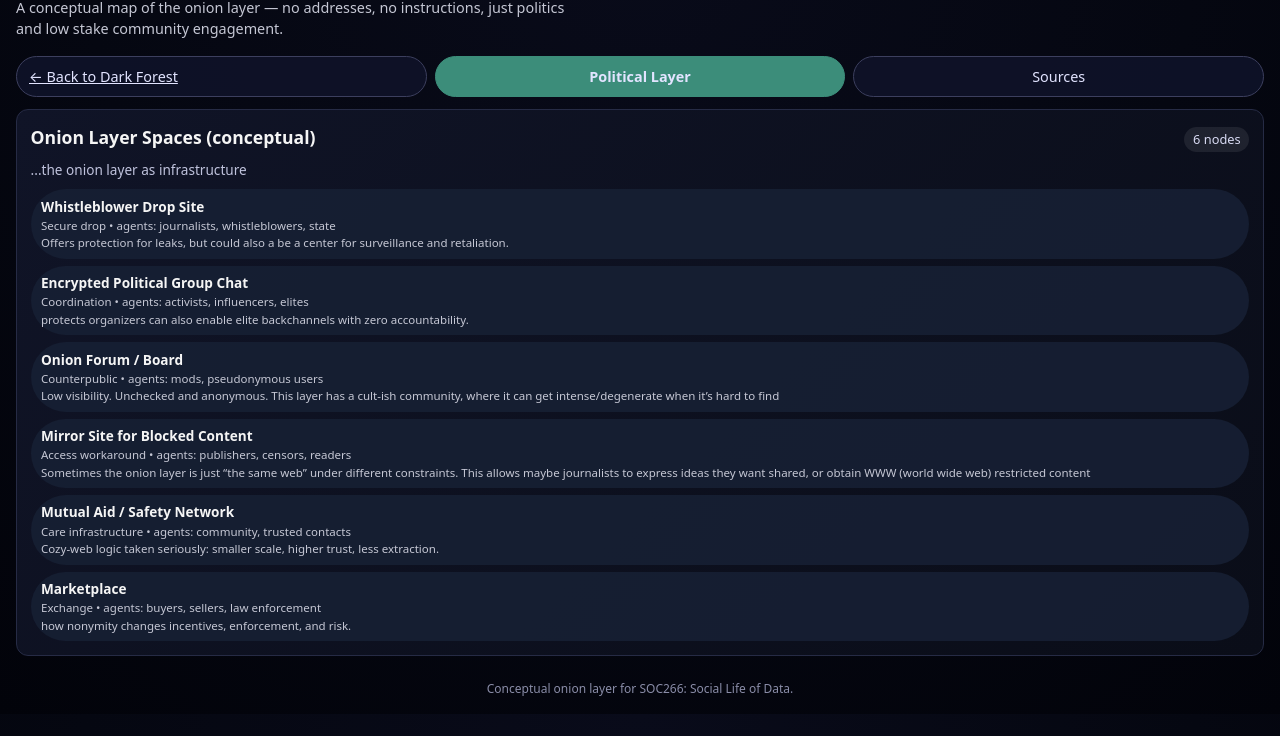
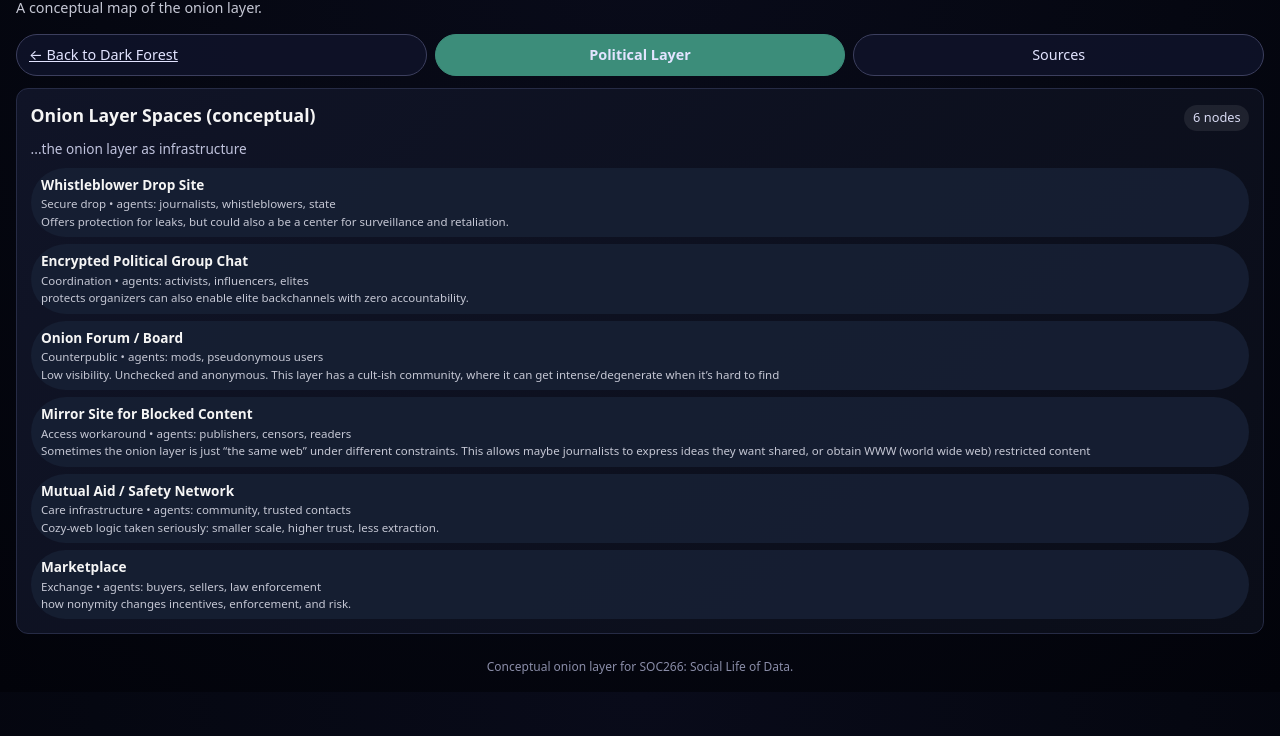
Before and after one commit to Fordzamore/Dark-Forest----Soc-Final, a plain HTML site: page onion.html in a window 1280 px wide. Shown: the part 64-800 px from the top of the page. Drawn offline with Linux system fonts and the light colour scheme.

Commit message:
2 - bugs

```diff
--- a/onion.html
+++ b/onion.html
@@ -11,7 +11,7 @@
   <header class="site-header">
     <h1>Onion Layer / Dark Net</h1>
     <p class="subtitle">
-      A conceptual map of the onion layer — no addresses, no instructions, just politics and low stake community engagement.
+      A conceptual map of the onion layer.
     </p>
   </header>
 
```
Also changed, not shown: index.html (+1 -1 lines).
